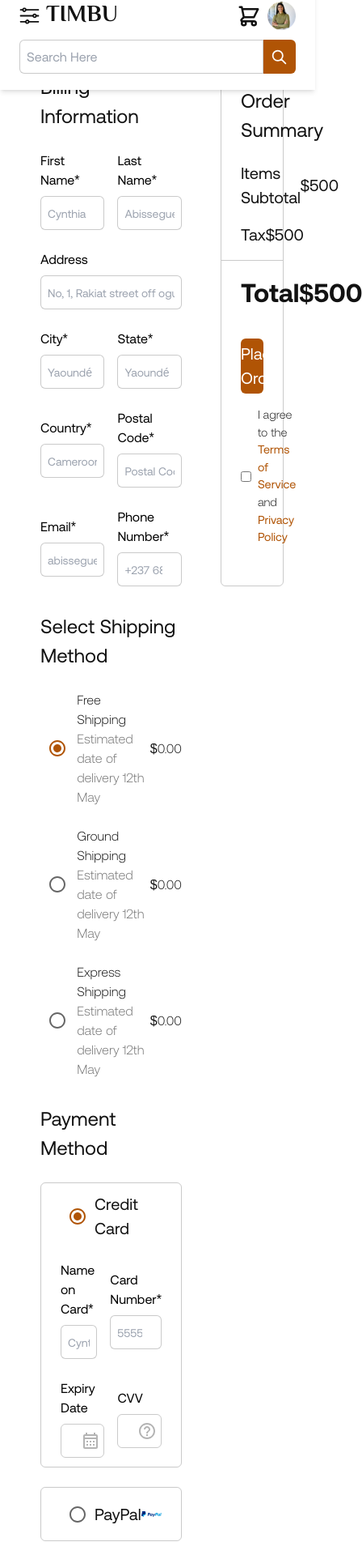
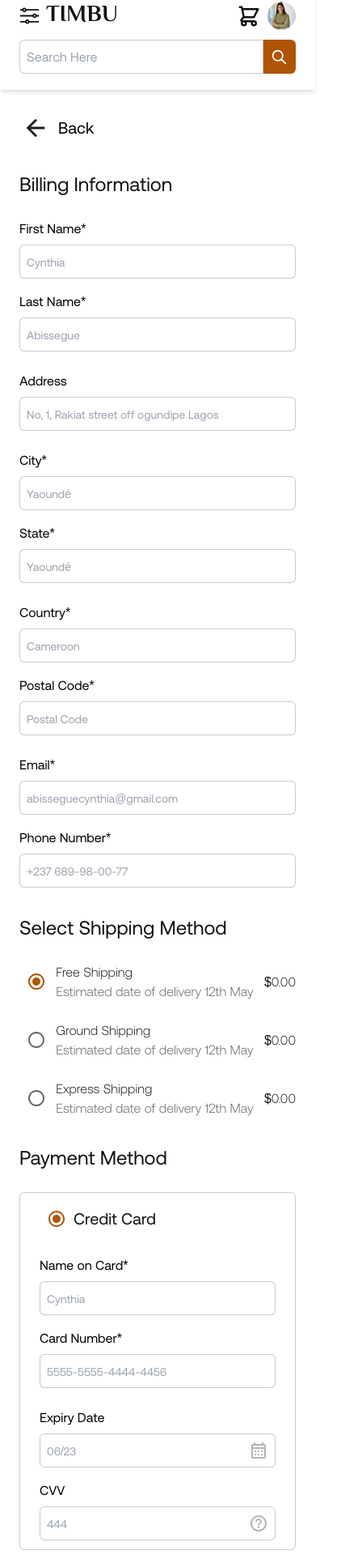
Before and after one commit to CynthiaAbi03/Timbu-e-commerce-shop, a React (Vite) app: page /checkout in a window 390 px wide. Shown: the part 22-1947 px from the top of the page at 81% size, 448 px wide, since content can reach past the window. Built offline with nearby package versions, Linux system fonts and the light colour scheme.

Commit message:
Implementing responsiveness

```diff
--- a/src/components/Footer.jsx
+++ b/src/components/Footer.jsx
@@ -7,7 +7,7 @@ const Footer = () => {
     <div className=" py-[34px] mt-[5rem] bg-footerbg">
       <div className="flex flex-col gap-[4rem]">
         <div className="mx-auto max-w-[2200px] w-full">
-          <div className="flex gap-[8rem] justify-between pr-custom-mr pl-custom-ml max-sm:pl-[1.5rem] max-sm:pr-[1.5rem] max-sm:flex-col max-sm:gap-[2rem]">
+          <div className="flex gap-[8rem] justify-between pr-custom-mr pl-custom-ml max-md:px-[32px] max-sm:pl-[1.5rem] max-sm:pr-[1.5rem] max-sm:flex-col max-sm:gap-[2rem] max-md:flex-col max-md:gap-[1rem] max-xl:flex-col max-xl:gap-[1rem]">
             <div className=" flex flex-col gap-[1.125rem]">
               <div className="flex flex-col gap-[.5rem] ">
                 <div className="text-primaryblack font-Messiri font-bold text-[2rem] max-sm:text-[24px]">
@@ -95,7 +95,7 @@ const Footer = () => {
         <div className="flex flex-col gap-[1.4rem]">
           <div className=" border border-solid border-t-footerline" />
           <div className="mx-auto max-w-[2200px] w-full">
-            <div className="font-light flex justify-between pr-[6rem] pl-[6rem]  max-sm:text-[14px] max-sm:px-[1rem]">
+            <div className="font-light flex justify-between pr-[6rem] pl-[6rem]  max-sm:text-[14px] max-sm:px-[1rem] max-md:px-[1rem]">
               <p>Copyright © 2024 TIMBU </p>
               <p>
                 All rights reserved |{' '}
--- a/src/components/Header.jsx
+++ b/src/components/Header.jsx
@@ -24,10 +24,10 @@ const Header = () => {
 
   return (
     <>
-      <div className="relative pr-custom-mr pl-custom-ml py-[20px] max-sm:pr-[24px] max-sm:pl-[24px] max-sm:fixed max-sm:top-[0px] max-sm:right-[0] max-sm:left-[0] max-sm:bg-white max-sm:z-10 max-sm:shadow-md ">
+      <div className="relative pr-custom-mr pl-custom-ml py-[20px] max-md:px-[32px] max-sm:pr-[24px] max-sm:pl-[24px] max-md:fixed max-md:top-[0px] max-md:right-[0] max-md:left-[0] max-md:bg-white max-md:z-10 max-md:shadow-md max-sm:fixed max-sm:top-[0px] max-sm:right-[0] max-sm:left-[0] max-sm:bg-white max-sm:z-10 max-sm:shadow-md ">
         {/* sidebar */}
         <div
-          className={`absolute px-[30px] shadow-sm flex w-[70%] flex-col gap-[1rem] h-screen py-[30px] top-[0px] transition-all duration-300 bg-white border border-solid  ${
+          className={`absolute px-[30px] shadow-sm flex w-[70%] flex-col gap-[1rem] h-screen max-md:h-screen py-[30px] top-[0px] transition-all duration-300 bg-white border border-solid  ${
             isVisible ? 'left-[0px]' : 'left-[-100%]'
           }`}
         >
@@ -46,7 +46,7 @@ const Header = () => {
                 CATEGORY
               </p>
               <div className="flex flex-col gap-[.5rem]">
-                <div className="flex items-center gap-[.5rem]">
+                <div className="flex items-center gap-[.5rem] max-md:text-[1rem]">
                   <Checkbox
                     defaultChecked
                     style={{
@@ -64,7 +64,7 @@ const Header = () => {
                   </label>
                 </div>
                 {filterCategory.map((name, index) => (
-                  <div key={index} className="flex items-center gap-[.5rem]">
+                  <div key={index} className="flex items-center gap-[.5rem] max-md:text-[1rem]">
                     <Checkbox
                       style={{
                         padding: '0px',
@@ -89,7 +89,7 @@ const Header = () => {
               </div>
             </div>
             <div className="flex flex-col gap-[.5rem]">
-              <p className="font-medium text-[.875rem] text-primaryblack">
+              <p className="font-medium text-[.875rem] text-primaryblack max-md:text-[1rem]">
                 SIZES
               </p>
               <div className="flex flex-col gap-[.5rem]">
@@ -118,7 +118,7 @@ const Header = () => {
                 ))}
               </div>
             </div>
-            <div className="flex flex-col gap-[.5rem]">
+            <div className="flex flex-col gap-[.5rem] max-md:text-[1rem]">
               <p className="font-medium text-[14px]  text-primaryblack">
                 PRICES
               </p>
@@ -142,21 +142,23 @@ const Header = () => {
 
         {/* main header */}
         <div className="mx-auto max-w-[2200px] w-full flex items-center justify-between">
-          <div className="flex flex-col w-full max-sm:gap-[.5rem]">
+          <div className="flex flex-col w-full max-sm:gap-[.5rem] max-md:gap-[.5rem]">
             <div className="flex items-center w-full justify-between">
-              <div className="flex items-center gap-[.5rem]">
+              <div className="flex items-center gap-[.5rem] p-[0px]">
                 <div
                   onClick={openSidebar}
-                  className="hidden h-[25px] w-[25px] max-sm:flex max-sm:items-center max-sm:justify-center"
+                  className="hidden h-[25px]  w-[25px] max-sm:flex max-sm:items-center max-sm:justify-center max-md:flex max-md:items-center max-md:justify-center"
                 >
-                  <img src={toggle_icon} className="w-full" alt="toggle_icon" />
+                  <img src={toggle_icon} className="w-full h-full" alt="toggle_icon" />
                 </div>
                 <p className="font-Messiri flex self-start p-[0px] text-[2rem]  text-primaryblack font-bold max-sm:text-[1.8rem]">
                   TIMBU
                 </p>
               </div>
 
-              <div className="flex w-[900px] max-sm:hidden ">
+              {/* search bar  */}
+
+              <div className="flex w-[900px] max-sm:hidden max-md:hidden">
                 <input
                   className=" w-full border  border-solid border-greyborder rounded-l-md px-[.5rem] py-[.5rem] outline-none"
                   type="text"
@@ -170,12 +172,12 @@ const Header = () => {
                   />
                 </div>
               </div>
-              <div className="flex gap-[1.625rem] items-center max-sm:gap-[.5rem]">
+              <div className="flex gap-[1.625rem] items-center max-sm:gap-[.5rem] max-md:gap-[1rem]">
                 {/*
                  */}
-                <div className="w-[48px] h-[48px] max-sm:w-[30px] max-sm:h-[30px]   rounded-full bg-none flex itemss-center justify-center hover:bg-gray-200 transition">
+                <div className="w-[48px] h-[48px] max-sm:w-[30px] max-sm:h-[30px] max-md:w-[35px] max-md:h-[35px]  rounded-full bg-none flex itemss-center justify-center hover:bg-gray-200 transition">
                   <Link to="/cart" className="flex items-center justify-center">
-                    <img src={cart_icon} alt="" className="h-[30px] w-[30px] max-sm:w-[30px] max-sm:h-[30px] " />
+                    <img src={cart_icon} alt="" className="h-[30px] w-[30px] max-sm:w-[30px] max-sm:h-[30px] max-md:w-full max-md:h-full " />
                   </Link>
                 </div>
                 <div className="w-[45px] h-[45px] max-sm:w-[35px] max-sm:h-[35px]">
@@ -183,7 +185,8 @@ const Header = () => {
                 </div>
               </div>
             </div>
-            <div className="hidden w-[900px] max-sm:flex max-sm:w-full ">
+
+            <div className="hidden w-[900px] max-sm:flex max-sm:w-full max-md:w-full max-md:flex ">
               <input
                 className=" w-full border  border-solid border-greyborder rounded-l-md px-[.5rem] py-[.5rem] outline-none"
                 type="text"
--- a/src/pages/Checkout.jsx
+++ b/src/pages/Checkout.jsx
@@ -19,24 +19,24 @@ const Checkout = () => {
   return (
     <div className="min-h-screen">
       <Header />
-      <div className="w-full mt-[2rem] max-w-[2200px] mx-auto pr-custom-mr pl-custom-ml flex flex-col gap-[2rem]">
+      <div className="w-full mt-[2rem] max-sm:mt-[10rem] max-md:mt-[10rem] max-w-[2200px] mx-auto pr-custom-mr pl-custom-ml max-sm:px-[24px] max-md:px-[32px] flex flex-col gap-[2rem]">
         <div className="flex items-center gap-[.5rem]">
-          <Link className="w-[48px] h-[48px] rounded-full bg-none flex items-center justify-center hover:bg-gray-200 transition" to="/cart">
-            <img className='h-[38px] w-[38px]' src={arrow_back} alt="back arrow" />
+          <Link className="w-[48px] h-[48px] max-sm:w-[40px] max-sm:h-[40px] rounded-full bg-none flex items-center justify-center hover:bg-gray-200 transition" to="/cart">
+            <img className='h-[38px] w-[38px] max-sm:w-[34px] max-sm:h-[34px]' src={arrow_back} alt="back arrow" />
           </Link>
-          <p className="text-[1.5rem]">Back</p>
+          <p className="text-[1.5rem] max-sm:text-[1.25rem]">Back</p>
         </div>
 
         {/* body-cart */}
-        <div className="flex justify-between w-full gap-[3rem]">
+        <div className="flex justify-between w-full gap-[3rem] max-sm:flex-col max-sm:gap-[1rem] max-md:flex-col max-md:gap-[1rem]">
           {/* payments details and billing information */}
-          <div className=" w-[73%] flex flex-col self-start gap-[2rem]">
+          <div className=" w-[73%] flex flex-col self-start gap-[2rem] max-sm:w-full max-md:w-full">
             {/* billing information */}
             <div className="flex w-full flex-col gap-[1.5rem]">
               <p className="text-primaryblack text-[1.5rem]">
                 Billing Information
               </p>
-              <div className="flex items-center gap-[1rem]">
+              <div className="flex items-center gap-[1rem] max-sm:flex-col max-sm:gap-[1rem]">
                 <div className="flex flex-col w-full gap-[.5rem]">
                   <label htmlFor="">First Name*</label>
                   <input
@@ -62,7 +62,7 @@ const Checkout = () => {
                   placeholder="No, 1, Rakiat street off ogundipe Lagos"
                 />
               </div>
-              <div className="flex items-center gap-[1rem]">
+              <div className="flex items-center gap-[1rem] max-sm:flex-col max-sm:gap-[1rem]">
                 <div className="flex flex-col w-full gap-[.5rem]">
                   <label htmlFor="">City*</label>
                   <input
@@ -80,7 +80,7 @@ const Checkout = () => {
                   />
                 </div>
               </div>
-              <div className="flex items-center gap-[1rem]">
+              <div className="flex items-center gap-[1rem] max-sm:flex-col max-sm:gap-[1rem]">
                 <div className="flex flex-col w-full gap-[.5rem]">
                   <label htmlFor="">Country*</label>
                   <input
@@ -98,7 +98,7 @@ const Checkout = () => {
                   />
                 </div>
               </div>
-              <div className="flex items-center gap-[1rem]">
+              <div className="flex items-center gap-[1rem] max-sm:flex-col max-sm:gap-[1rem]">
                 <div className="flex flex-col w-full gap-[.5rem]">
                   <label htmlFor="">Email*</label>
                   <input
@@ -213,12 +213,12 @@ const Checkout = () => {
                       }}
                       defaultChecked
                     />
-                    <p className="font-medium text-primaryblack text-[1.25rem]">
+                    <p className="font-medium text-primaryblack text-[1.25rem] ">
                       {' '}
                       Credit Card
                     </p>
                   </div>
-                  <div className="flex items-center gap-[1rem]">
+                  <div className="flex items-center gap-[1rem] max-sm:flex-col max-sm:gap-[1rem]">
                     <div className="flex flex-col w-full gap-[.5rem]">
                       <label htmlFor="">Name on Card*</label>
                       <input
@@ -236,7 +236,7 @@ const Checkout = () => {
                       />
                     </div>
                   </div>
-                  <div className="flex items-center gap-[1rem]">
+                  <div className="flex items-center gap-[1rem] max-sm:flex-col max-sm:gap-[1rem]">
                     <div className="flex flex-col w-full gap-[.5rem]">
                       <label htmlFor="">Expiry Date</label>
                       <div className="flex space-between gap-[1rem] rounded-md border border-greyborder w-full px-[.5rem] py-[.5rem] ">
@@ -275,7 +275,7 @@ const Checkout = () => {
                         },
                       }}
                     />
-                    <p className="font-medium text-primaryblack text-[1.25rem]">
+                    <p className="font-medium text-primaryblack text-[1.25rem] max-sm:text-[1rem] max-sm:font-bold">
                       {' '}
                       PayPal
                     </p>
@@ -298,7 +298,7 @@ const Checkout = () => {
                         },
                       }}
                     />
-                    <p className="font-medium text-primaryblack text-[1.25rem]">
+                    <p className="font-medium text-primaryblack text-[1.25rem] max-sm:text-[1rem] max-sm:font-bold">
                       {' '}
                       Payoneer
                     </p>
@@ -330,32 +330,32 @@ const Checkout = () => {
           </div>
 
           {/* Order Summary */}
-          <div className=" border w-[27%] sticky top-[20px] self-start border-greyborder rounded-md  pt-[1rem] pb-[3rem]">
+          <div className=" border w-[27%] max-md:w-full sticky top-[20px] self-start border-greyborder rounded-md  pt-[1rem] pb-[3rem] max-sm:static max-sm:w-full max-sm:pb-[4rem] max-md:pb-[4rem]">
             <div className="flex flex-col gap-[1.25rem]">
-              <p className="px-[1.5rem] font-medium text-primaryblack text-[1.5rem]">
+              <p className="px-[1.5rem] font-medium text-primaryblack text-[1.5rem] max-sm:px-[3rem] max-sm:text-[1.5rem]">
                 Order Summary
               </p>
               <div className="flex flex-col gap-[1rem] ">
-                <div className="px-[1.5rem] flex justify-between items-center text-[1.25rem] text-primaryblack">
+                <div className="px-[1.5rem] flex justify-between items-center text-[1.25rem] text-primaryblack max-sm:px-[3rem] max-sm:text-[1.25rem]">
                   <p>Items Subtotal</p>
                   <p>$500</p>
                 </div>
-                <div className=" px-[1.5rem] flex justify-between items-center text-[1.25rem] text-primaryblack">
+                <div className=" px-[1.5rem] flex justify-between items-center text-[1.25rem] text-primaryblack max-sm:px-[3rem] max-sm:text-[1.25rem]">
                   <p>Tax</p>
                   <p>$500</p>
                 </div>
                 <div className="border-t border-t-greyborder"></div>
-                <div className="px-[1.5rem] flex justify-between items-center font-bold text-primaryblack text-[2rem]">
+                <div className="px-[1.5rem] flex justify-between items-center font-bold text-primaryblack text-[2rem] max-sm:px-[3rem] max-sm:text-[1.5rem]">
                   <p>Total</p>
                   <p>$500</p>
                 </div>
                 <Link
                   to="/"
-                  className="bg-browntheme text-center  mx-[1.5rem] mt-[1rem] py-[.25rem] w-[full] rounded-md text-white font-medium text-[1.25rem] hover:bg-hoverbrown hover:transition "
+                  className="bg-browntheme text-center  mx-[1.5rem] mt-[1rem] max-sm:mx-[3rem] max-sm:py-[.5rem] py-[.25rem] w-[full] rounded-md text-white font-medium text-[1.25rem] hover:bg-hoverbrown hover:transition "
                 >
                   Place Order
                 </Link>
-                <div className="flex items-center mx-[1.5rem] gap-[.5rem]">
+                <div className="flex items-center mx-[1.5rem] max-sm:mx-[3rem] gap-[.5rem]">
                   <input
                     type="checkbox"
                     name=""
--- a/tailwind.config.js
+++ b/tailwind.config.js
@@ -12,7 +12,7 @@ export default {
       hoverbrown: '#904504',
       white : '#FFFFFF',
       greyborder : 'rgba(79, 79, 79, 0.3)',
-      greytext: 'rgba(79, 79, 79, 0.8)',
+      greytext: 'rgba(79, 79, 79, 0.9)',
       primaryblack : '#121212',
       secondaryblack : '#4f4f4f',
       footerline: 'rgba(18,18,18,0.2)',
@@ -42,9 +42,10 @@ export default {
       'hero-pattern': "url('../assets/images/HeroImage.png')"
     },
     screens: {
-        'sm' : '640px',
-        'md' : '864px',
-        'xsm': '412px'
+        'sm' : '720px',
+        'md' : '1024px',
+        'xl': '1320px',
+        'xsm': '440px'
     },
     extend: {
 
```
Also changed, not shown: src/pages/Cart.jsx (+23 -23 lines), src/pages/Shop.jsx (+8 -6 lines), src/pages/ShopCategory.jsx (+9 -7 lines).
